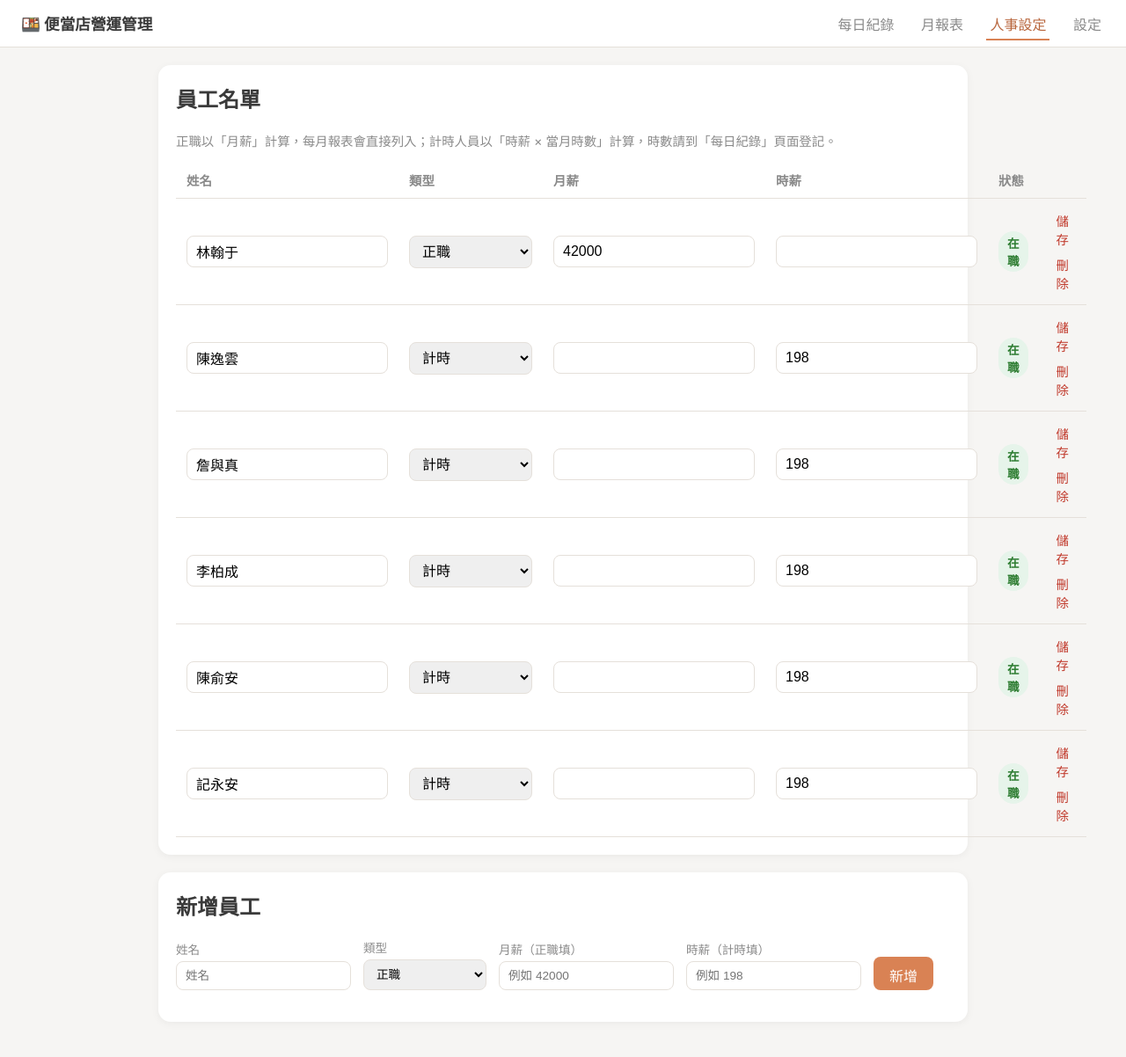
After one commit to woo1027/Test, a Flask app: page /staff in a window 1280 px wide. The commit adds this page. Shown: the whole page at 88% size. Run offline with Flask 3, Linux system fonts and the light colour scheme; data comes from the database, SQL or seed files in the repository.

Commit message:
Add staff/payroll setup and daily hourly work tracking
Add an employee roster (正職 with monthly salary, 計時 with hourly
rate) seeded with the shop's current staff, a daily entry section to
log each hourly employee's hours worked, and a new 人事設定 page to
manage staff. The monthly report's 人事 cost is now computed
automatically from salaries and (hourly rate x hours worked that
month) instead of manual entry, so it stays in sync with the roster.

Co-Authored-By: Claude Sonnet 5 <noreply@anthropic.com>
Claude-Session: https://claude.ai/code/session_011coZe3d7n2MZgn3c2i7PDH

```diff
--- a/app.py
+++ b/app.py
@@ -9,14 +9,25 @@ app = Flask(__name__)
 DB_PATH = os.path.join(os.path.dirname(os.path.abspath(__file__)), "bento.db")
 
 DEFAULT_CATEGORIES = [
-    ("食材", 35, 1),
-    ("人事", 25, 2),
-    ("租金", 12, 3),
-    ("包材/餐盒容器", 5, 4),
-    ("水電", 3, 5),
-    ("瓦斯", 2, 6),
-    ("電話費", 1, 7),
-    ("雜支", 3, 8),
+    # (name, target_percent, sort_order, is_payroll_category)
+    ("食材", 35, 1, 0),
+    ("人事", 25, 2, 1),
+    ("租金", 12, 3, 0),
+    ("包材/餐盒容器", 5, 4, 0),
+    ("水電", 3, 5, 0),
+    ("瓦斯", 2, 6, 0),
+    ("電話費", 1, 7, 0),
+    ("雜支", 3, 8, 0),
+]
+
+DEFAULT_EMPLOYEES = [
+    # (name, employee_type, monthly_salary, hourly_rate)
+    ("林翰于", "正職", 42000, None),
+    ("陳逸雲", "計時", None, 198),
+    ("詹與真", "計時", None, 198),
+    ("李柏成", "計時", None, 198),
+    ("陳俞安", "計時", None, 198),
+    ("記永安", "計時", None, 198),
 ]
 
 
@@ -35,6 +46,12 @@ def close_db(exception=None):
         db.close()
 
 
+def _ensure_column(conn, table, column, decl):
+    existing = {row[1] for row in conn.execute(f"PRAGMA table_info({table})")}
+    if column not in existing:
+        conn.execute(f"ALTER TABLE {table} ADD COLUMN {column} {decl}")
+
+
 def init_db():
     first_time = not os.path.exists(DB_PATH)
     conn = sqlite3.connect(DB_PATH)
@@ -49,6 +66,8 @@ def init_db():
         )
         """
     )
+    _ensure_column(conn, "categories", "is_payroll_category", "INTEGER NOT NULL DEFAULT 0")
+
     conn.execute(
         """
         CREATE TABLE IF NOT EXISTS daily_sales (
@@ -69,10 +88,38 @@ def init_db():
         )
         """
     )
+    conn.execute(
+        """
+        CREATE TABLE IF NOT EXISTS employees (
+            id INTEGER PRIMARY KEY AUTOINCREMENT,
+            name TEXT NOT NULL,
+            employee_type TEXT NOT NULL CHECK (employee_type IN ('正職', '計時')),
+            monthly_salary REAL,
+            hourly_rate REAL,
+            is_active INTEGER NOT NULL DEFAULT 1
+        )
+        """
+    )
+    conn.execute(
+        """
+        CREATE TABLE IF NOT EXISTS work_hours (
+            id INTEGER PRIMARY KEY AUTOINCREMENT,
+            employee_id INTEGER NOT NULL,
+            date TEXT NOT NULL,
+            hours REAL NOT NULL,
+            FOREIGN KEY (employee_id) REFERENCES employees(id),
+            UNIQUE (employee_id, date)
+        )
+        """
+    )
     if first_time:
         conn.executemany(
-            "INSERT INTO categories (name, target_percent, sort_order) VALUES (?, ?, ?)",
+            "INSERT INTO categories (name, target_percent, sort_order, is_payroll_category) VALUES (?, ?, ?, ?)",
             DEFAULT_CATEGORIES,
+        )
+        conn.executemany(
+            "INSERT INTO employees (name, employee_type, monthly_salary, hourly_rate) VALUES (?, ?, ?, ?)",
+            DEFAULT_EMPLOYEES,
         )
     conn.commit()
     conn.close()
@@ -102,6 +149,11 @@ def report_page():
 @app.route("/settings")
 def settings_page():
     return render_template("settings.html")
+
+
+@app.route("/staff")
+def staff_page():
+    return render_template("staff.html", today=date.today().isoformat())
 
 
 # ---------- API: categories ----------
@@ -265,9 +317,11 @@ def add_cost():
         return jsonify({"error": "金額必須為數字"}), 400
 
     db = get_db()
-    cat = db.execute("SELECT id FROM categories WHERE id = ?", (category_id,)).fetchone()
+    cat = db.execute("SELECT id, is_payroll_category FROM categories WHERE id = ?", (category_id,)).fetchone()
     if not cat:
         return jsonify({"error": "找不到此成本項目"}), 400
+    if cat["is_payroll_category"]:
+        return jsonify({"error": "人事成本請至「人事設定」頁面登記薪資與工時，不用在這裡手動新增"}), 400
 
     cur = db.execute(
         "INSERT INTO cost_records (date, category_id, amount, note) VALUES (?, ?, ?, ?)",
@@ -283,6 +337,147 @@ def delete_cost(cost_id):
     db.execute("DELETE FROM cost_records WHERE id = ?", (cost_id,))
     db.commit()
     return jsonify({"message": "刪除成功"})
+
+
+# ---------- API: employees ----------
+
+@app.route("/api/employees", methods=["GET"])
+def list_employees():
+    db = get_db()
+    only_active = request.args.get("active", "1") == "1"
+    query = "SELECT * FROM employees"
+    if only_active:
+        query += " WHERE is_active = 1"
+    query += " ORDER BY employee_type, id"
+    rows = db.execute(query).fetchall()
+    return jsonify([dict(r) for r in rows])
+
+
+@app.route("/api/employees", methods=["POST"])
+def create_employee():
+    data = request.get_json(force=True) or {}
+    name = (data.get("name") or "").strip()
+    employee_type = data.get("employee_type")
+    monthly_salary = data.get("monthly_salary")
+    hourly_rate = data.get("hourly_rate")
+
+    if not name or employee_type not in ("正職", "計時"):
+        return jsonify({"error": "姓名為必填，employee_type 必須是 正職 或 計時"}), 400
+
+    try:
+        monthly_salary = float(monthly_salary) if employee_type == "正職" and monthly_salary not in (None, "") else None
+        hourly_rate = float(hourly_rate) if employee_type == "計時" and hourly_rate not in (None, "") else None
+    except (TypeError, ValueError):
+        return jsonify({"error": "薪資/時薪必須為數字"}), 400
+
+    db = get_db()
+    cur = db.execute(
+        "INSERT INTO employees (name, employee_type, monthly_salary, hourly_rate) VALUES (?, ?, ?, ?)",
+        (name, employee_type, monthly_salary, hourly_rate),
+    )
+    db.commit()
+    return jsonify({"id": cur.lastrowid, "message": "新增成功"})
+
+
+@app.route("/api/employees/<int:emp_id>", methods=["PUT"])
+def update_employee(emp_id):
+    data = request.get_json(force=True) or {}
+    db = get_db()
+    row = db.execute("SELECT * FROM employees WHERE id = ?", (emp_id,)).fetchone()
+    if not row:
+        return jsonify({"error": "找不到此員工"}), 404
+
+    name = (data.get("name", row["name"]) or "").strip()
+    employee_type = data.get("employee_type", row["employee_type"])
+    if employee_type not in ("正職", "計時"):
+        return jsonify({"error": "employee_type 必須是 正職 或 計時"}), 400
+    monthly_salary = data.get("monthly_salary", row["monthly_salary"])
+    hourly_rate = data.get("hourly_rate", row["hourly_rate"])
+    is_active = data.get("is_active", row["is_active"])
+
+    try:
+        monthly_salary = float(monthly_salary) if employee_type == "正職" and monthly_salary not in (None, "") else None
+        hourly_rate = float(hourly_rate) if employee_type == "計時" and hourly_rate not in (None, "") else None
+    except (TypeError, ValueError):
+        return jsonify({"error": "薪資/時薪必須為數字"}), 400
+
+    db.execute(
+        """
+        UPDATE employees
+        SET name = ?, employee_type = ?, monthly_salary = ?, hourly_rate = ?, is_active = ?
+        WHERE id = ?
+        """,
+        (name, employee_type, monthly_salary, hourly_rate, 1 if is_active else 0, emp_id),
+    )
+    db.commit()
+    return jsonify({"message": "更新成功"})
+
+
+@app.route("/api/employees/<int:emp_id>", methods=["DELETE"])
+def delete_employee(emp_id):
+    db = get_db()
+    used = db.execute(
+        "SELECT COUNT(*) AS c FROM work_hours WHERE employee_id = ?", (emp_id,)
+    ).fetchone()["c"]
+    if used > 0:
+        db.execute("UPDATE employees SET is_active = 0 WHERE id = ?", (emp_id,))
+        db.commit()
+        return jsonify({"message": "此員工已有工時紀錄，已改為停用而非刪除"})
+    db.execute("DELETE FROM employees WHERE id = ?", (emp_id,))
+    db.commit()
+    return jsonify({"message": "刪除成功"})
+
+
+# ---------- API: work hours (計時人員每日時數) ----------
+
+@app.route("/api/work_hours", methods=["GET"])
+def get_work_hours():
+    d = request.args.get("date")
+    if not d:
+        return jsonify({"error": "date 為必填"}), 400
+    db = get_db()
+    rows = db.execute(
+        """
+        SELECT e.id AS employee_id, e.name, e.hourly_rate, wh.hours
+        FROM employees e
+        LEFT JOIN work_hours wh ON wh.employee_id = e.id AND wh.date = ?
+        WHERE e.employee_type = '計時' AND e.is_active = 1
+        ORDER BY e.id
+        """,
+        (d,),
+    ).fetchall()
+    return jsonify([dict(r) for r in rows])
+
+
+@app.route("/api/work_hours", methods=["POST"])
+def upsert_work_hours():
+    data = request.get_json(force=True) or {}
+    d = data.get("date")
+    employee_id = data.get("employee_id")
+    hours = data.get("hours")
+    if not d or not employee_id or hours is None:
+        return jsonify({"error": "date、employee_id、hours 為必填"}), 400
+    try:
+        hours = float(hours)
+    except (TypeError, ValueError):
+        return jsonify({"error": "時數必須為數字"}), 400
+
+    db = get_db()
+    emp = db.execute(
+        "SELECT id FROM employees WHERE id = ? AND employee_type = '計時'", (employee_id,)
+    ).fetchone()
+    if not emp:
+        return jsonify({"error": "找不到此計時員工"}), 400
+
+    db.execute(
+        """
+        INSERT INTO work_hours (employee_id, date, hours) VALUES (?, ?, ?)
+        ON CONFLICT(employee_id, date) DO UPDATE SET hours = excluded.hours
+        """,
+        (employee_id, d, hours),
+    )
+    db.commit()
+    return jsonify({"message": "已儲存"})
 
 
 # ---------- API: dashboard / reports ----------
@@ -348,10 +543,34 @@ def monthly_report():
     ).fetchall()
     cost_by_category = {r["category_id"]: r["total"] for r in cost_totals}
 
+    payroll_total = None
+    if any(c["is_payroll_category"] for c in categories):
+        payroll_total = 0.0
+        salaried = db.execute(
+            "SELECT COALESCE(SUM(monthly_salary), 0) AS total FROM employees WHERE employee_type = '正職' AND is_active = 1"
+        ).fetchone()["total"]
+        payroll_total += salaried
+
+        hourly_rows = db.execute(
+            """
+            SELECT e.hourly_rate, COALESCE(SUM(wh.hours), 0) AS total_hours
+            FROM employees e
+            LEFT JOIN work_hours wh ON wh.employee_id = e.id AND wh.date >= ? AND wh.date < ?
+            WHERE e.employee_type = '計時' AND e.is_active = 1
+            GROUP BY e.id
+            """,
+            (start, end),
+        ).fetchall()
+        for r in hourly_rows:
+            payroll_total += (r["hourly_rate"] or 0) * r["total_hours"]
+
     cost_breakdown = []
     total_cost = 0
     for c in categories:
-        amount = cost_by_category.get(c["id"], 0) or 0
+        if c["is_payroll_category"]:
+            amount = payroll_total or 0
+        else:
+            amount = cost_by_category.get(c["id"], 0) or 0
         total_cost += amount
         percent = (amount / revenue * 100) if revenue > 0 else 0
         cost_breakdown.append(
--- a/static/app.js
+++ b/static/app.js
@@ -30,10 +30,12 @@ function initDailyPage() {
   const costList = document.getElementById("cost-list");
   const costTotal = document.getElementById("cost-total");
   const recentList = document.getElementById("recent-list");
+  const hoursList = document.getElementById("hours-list");
 
   async function loadCategories() {
     const cats = await apiGet("/api/categories");
     categorySelect.innerHTML = cats
+      .filter((c) => !c.is_payroll_category)
       .map((c) => `<option value="${c.id}">${c.name}</option>`)
       .join("");
   }
@@ -63,6 +65,41 @@ function initDailyPage() {
       costList.appendChild(tr);
     });
     costTotal.textContent = fmt(total);
+  }
+
+  async function loadHours() {
+    const rows = await apiGet(`/api/work_hours?date=${dateInput.value}`);
+    hoursList.innerHTML = rows
+      .map(
+        (r) => `
+        <tr data-employee-id="${r.employee_id}">
+          <td>${r.name}</td>
+          <td>${fmt(r.hourly_rate)}</td>
+          <td><input type="number" class="hours-input" min="0" step="0.5" value="${r.hours ?? ""}" style="min-width:80px" /></td>
+          <td><button class="link-btn save-hours-btn">儲存</button></td>
+        </tr>`
+      )
+      .join("");
+
+    hoursList.querySelectorAll("tr").forEach((tr) => {
+      const employeeId = Number(tr.dataset.employeeId);
+      tr.querySelector(".save-hours-btn").addEventListener("click", async () => {
+        const hours = tr.querySelector(".hours-input").value;
+        if (hours === "") {
+          alert("請輸入時數");
+          return;
+        }
+        try {
+          await apiSend("/api/work_hours", "POST", {
+            date: dateInput.value,
+            employee_id: employeeId,
+            hours,
+          });
+        } catch (e) {
+          alert(e.message);
+        }
+      });
+    });
   }
 
   async function loadRecent() {
@@ -117,12 +154,14 @@ function initDailyPage() {
   dateInput.addEventListener("change", () => {
     loadRevenue();
     loadCosts();
+    loadHours();
   });
 
   (async () => {
     await loadCategories();
     await loadRevenue();
     await loadCosts();
+    await loadHours();
     await loadRecent();
   })();
 }
@@ -252,3 +291,82 @@ function initSettingsPage() {
 
   loadCategories();
 }
+
+// ---------------- 人事設定頁 ----------------
+
+function initStaffPage() {
+  const list = document.getElementById("employee-list");
+
+  async function loadEmployees() {
+    const emps = await apiGet("/api/employees?active=0");
+    list.innerHTML = emps
+      .map(
+        (e) => `
+        <tr data-id="${e.id}">
+          <td><input type="text" class="emp-name" value="${e.name}" ${e.is_active ? "" : "disabled"} /></td>
+          <td>
+            <select class="emp-type" ${e.is_active ? "" : "disabled"}>
+              <option value="正職" ${e.employee_type === "正職" ? "selected" : ""}>正職</option>
+              <option value="計時" ${e.employee_type === "計時" ? "selected" : ""}>計時</option>
+            </select>
+          </td>
+          <td><input type="number" class="emp-salary" min="0" step="1" value="${e.monthly_salary ?? ""}" style="min-width:90px" ${e.is_active ? "" : "disabled"} /></td>
+          <td><input type="number" class="emp-rate" min="0" step="1" value="${e.hourly_rate ?? ""}" style="min-width:80px" ${e.is_active ? "" : "disabled"} /></td>
+          <td>${e.is_active ? '<span class="badge badge-ok">在職</span>' : '<span class="badge badge-warn">已停用</span>'}</td>
+          <td>
+            <button class="link-btn save-btn">儲存</button>
+            <button class="link-btn del-btn">${e.is_active ? "刪除" : ""}</button>
+          </td>
+        </tr>`
+      )
+      .join("");
+
+    list.querySelectorAll("tr").forEach((tr) => {
+      const id = tr.dataset.id;
+      tr.querySelector(".save-btn").addEventListener("click", async () => {
+        try {
+          await apiSend(`/api/employees/${id}`, "PUT", {
+            name: tr.querySelector(".emp-name").value,
+            employee_type: tr.querySelector(".emp-type").value,
+            monthly_salary: tr.querySelector(".emp-salary").value,
+            hourly_rate: tr.querySelector(".emp-rate").value,
+          });
+          loadEmployees();
+        } catch (e) {
+          alert(e.message);
+        }
+      });
+      const delBtn = tr.querySelector(".del-btn");
+      if (delBtn && delBtn.textContent) {
+        delBtn.addEventListener("click", async () => {
+          if (!confirm("確定要刪除／停用此員工嗎？")) return;
+          const data = await apiSend(`/api/employees/${id}`, "DELETE");
+          alert(data.message);
+          loadEmployees();
+        });
+      }
+    });
+  }
+
+  document.getElementById("add-emp-btn").addEventListener("click", async () => {
+    const name = document.getElementById("new-emp-name").value.trim();
+    const employee_type = document.getElementById("new-emp-type").value;
+    const monthly_salary = document.getElementById("new-emp-salary").value;
+    const hourly_rate = document.getElementById("new-emp-rate").value;
+    if (!name) {
+      alert("請輸入姓名");
+      return;
+    }
+    try {
+      await apiSend("/api/employees", "POST", { name, employee_type, monthly_salary, hourly_rate });
+      document.getElementById("new-emp-name").value = "";
+      document.getElementById("new-emp-salary").value = "";
+      document.getElementById("new-emp-rate").value = "";
+      loadEmployees();
+    } catch (e) {
+      alert(e.message);
+    }
+  });
+
+  loadEmployees();
+}
--- a/templates/report.html
+++ b/templates/report.html
@@ -13,6 +13,7 @@
   <nav>
     <a href="/">每日紀錄</a>
     <a class="active" href="/report">月報表</a>
+    <a href="/staff">人事設定</a>
     <a href="/settings">設定</a>
   </nav>
 </header>
--- a/templates/settings.html
+++ b/templates/settings.html
@@ -12,6 +12,7 @@
   <nav>
     <a href="/">每日紀錄</a>
     <a href="/report">月報表</a>
+    <a href="/staff">人事設定</a>
     <a class="active" href="/settings">設定</a>
   </nav>
 </header>
--- /dev/null
+++ b/templates/staff.html
@@ -0,0 +1,58 @@
+<!DOCTYPE html>
+<html lang="zh-Hant">
+<head>
+<meta charset="UTF-8" />
+<title>人事設定｜便當店營運管理系統</title>
+<meta name="viewport" content="width=device-width, initial-scale=1.0" />
+<link rel="stylesheet" href="{{ url_for('static', filename='style.css') }}" />
+</head>
+<body>
+<header class="topbar">
+  <div class="brand">🍱 便當店營運管理</div>
+  <nav>
+    <a href="/">每日紀錄</a>
+    <a href="/report">月報表</a>
+    <a class="active" href="/staff">人事設定</a>
+    <a href="/settings">設定</a>
+  </nav>
+</header>
+
+<main class="container">
+  <section class="card">
+    <h2>員工名單</h2>
+    <p class="hint">正職以「月薪」計算，每月報表會直接列入；計時人員以「時薪 × 當月時數」計算，時數請到「每日紀錄」頁面登記。</p>
+    <table class="data-table">
+      <thead>
+        <tr><th>姓名</th><th>類型</th><th>月薪</th><th>時薪</th><th>狀態</th><th></th></tr>
+      </thead>
+      <tbody id="employee-list"></tbody>
+    </table>
+  </section>
+
+  <section class="card">
+    <h2>新增員工</h2>
+    <div class="field-row">
+      <label>姓名
+        <input type="text" id="new-emp-name" placeholder="姓名" />
+      </label>
+      <label>類型
+        <select id="new-emp-type">
+          <option value="正職">正職</option>
+          <option value="計時">計時</option>
+        </select>
+      </label>
+      <label>月薪（正職填）
+        <input type="number" id="new-emp-salary" min="0" step="1" placeholder="例如 42000" />
+      </label>
+      <label>時薪（計時填）
+        <input type="number" id="new-emp-rate" min="0" step="1" placeholder="例如 198" />
+      </label>
+      <button id="add-emp-btn">新增</button>
+    </div>
+  </section>
+</main>
+
+<script src="{{ url_for('static', filename='app.js') }}"></script>
+<script>initStaffPage();</script>
+</body>
+</html>
```
Also changed, not shown: templates/index.html (+12 -0 lines).
